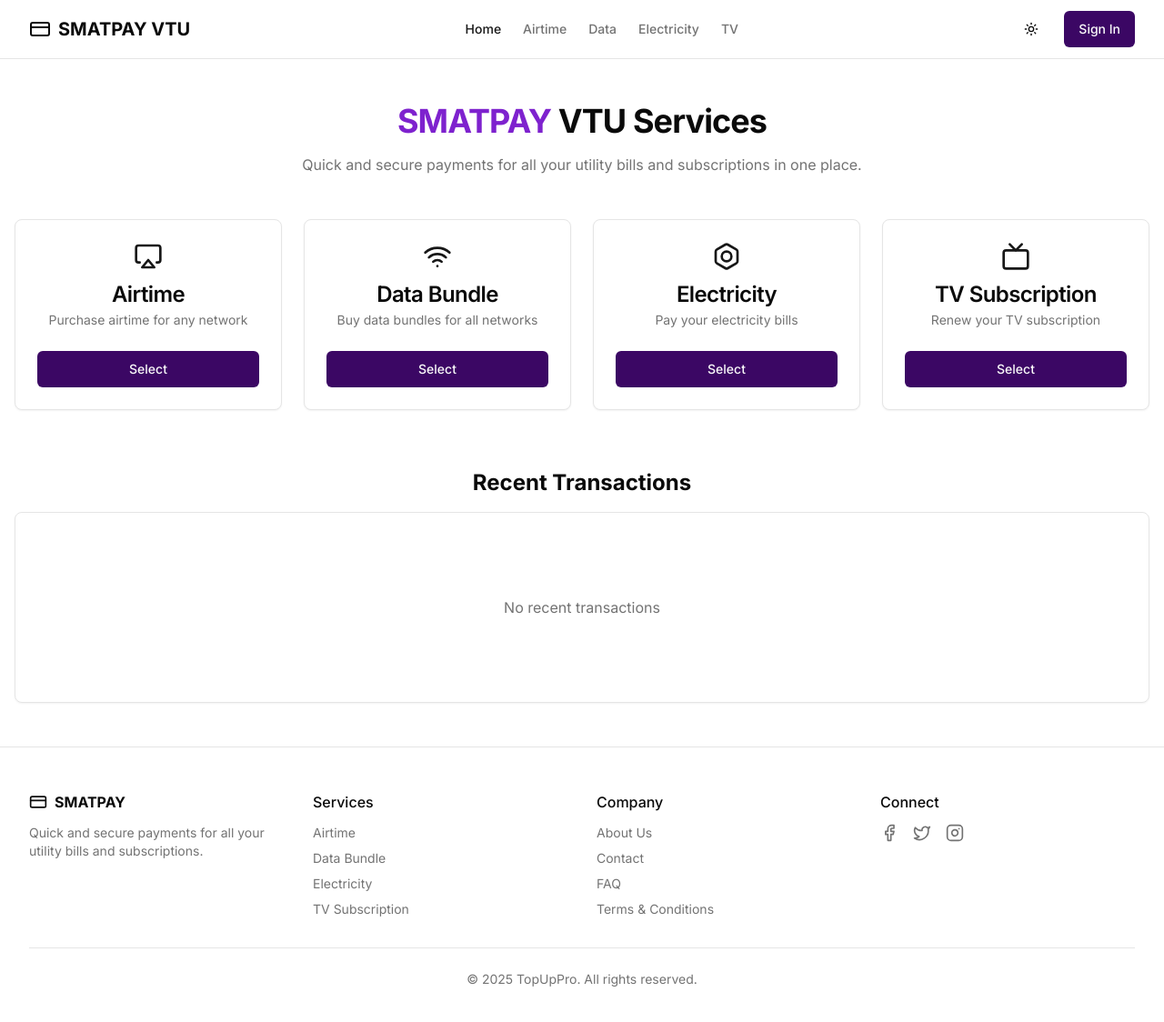
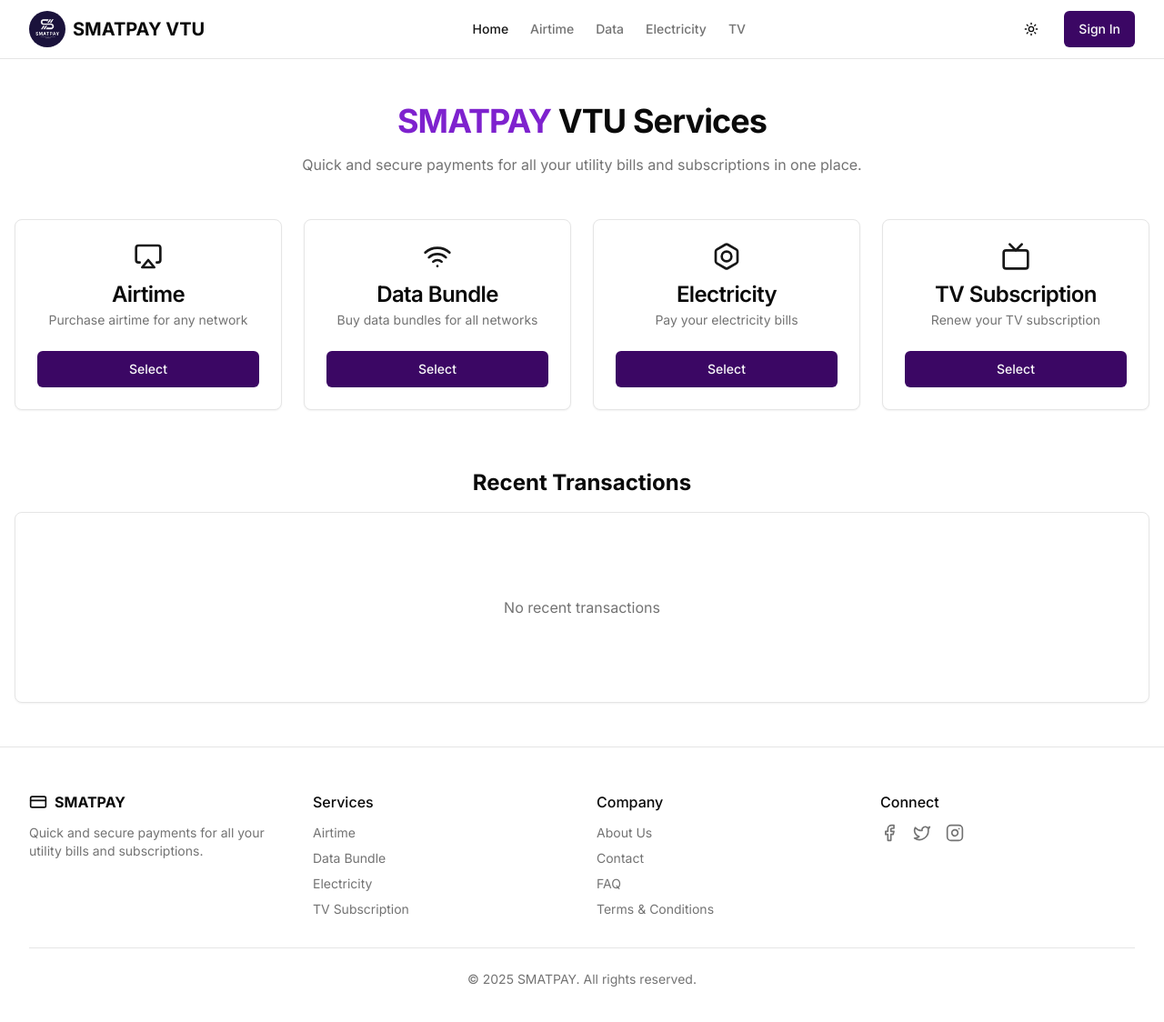
Before and after one commit to adamabu578/smatpay-virtual-topup, a Next.js app: page / in a window 1280 px wide. Shown: the top 1124 px of the page at 91% size. Built offline with nearby package versions, Linux system fonts and the light colour scheme.

Commit message:
2nd commit

```diff
--- a/components/footer.tsx
+++ b/components/footer.tsx
@@ -88,7 +88,7 @@ export default function Footer() {
         </div>
 
         <div className="mt-8 pt-6 border-t text-center text-sm text-muted-foreground">
-          <p>&copy; {new Date().getFullYear()} TopUpPro. All rights reserved.</p>
+          <p>&copy; {new Date().getFullYear()} SMATPAY. All rights reserved.</p>
         </div>
       </div>
     </footer>
--- a/components/navbar.tsx
+++ b/components/navbar.tsx
@@ -4,6 +4,7 @@ import { useState } from "react"
 import Link from "next/link"
 import { usePathname } from "next/navigation"
 import { Menu, CreditCard, Moon, Sun } from "lucide-react"
+import Image from "next/image"
 
 import { Button } from "@/components/ui/button"
 import { Sheet, SheetContent, SheetTrigger } from "@/components/ui/sheet"
@@ -26,7 +27,8 @@ export default function Navbar() {
     <header className="sticky top-0 z-50 w-full border-b bg-background/95 backdrop-blur supports-[backdrop-filter]:bg-background/60">
       <div className="container flex h-16 items-center justify-between">
         <Link href="/" className="flex items-center gap-2">
-          <CreditCard className="h-6 w-6" />
+          {/* <CreditCard className="h-6 w-6" /> */}
+          <Image src="/assets/smatpay.png" alt="Logo" width={40} height={40} className="rounded-full" />
           <span className="font-bold text-xl">SMATPAY VTU</span>
         </Link>
 
```
